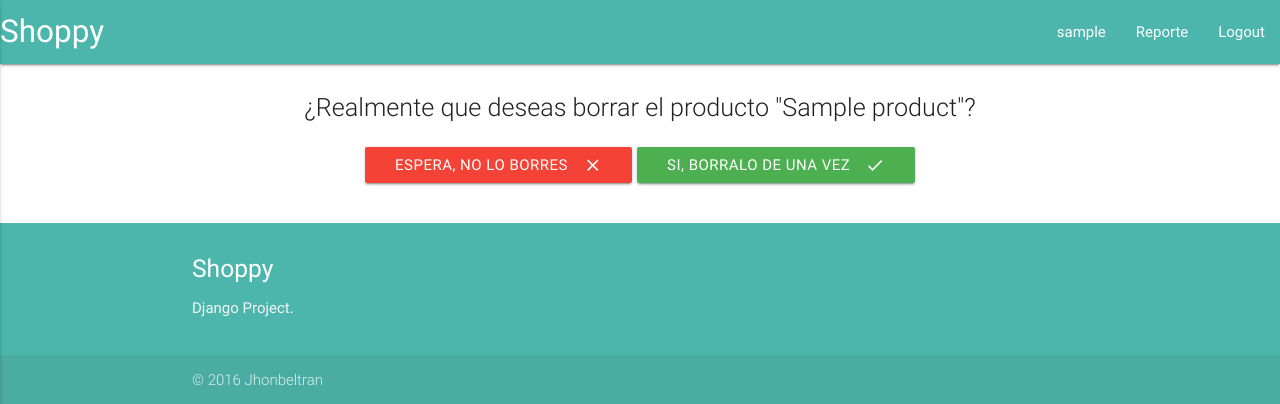
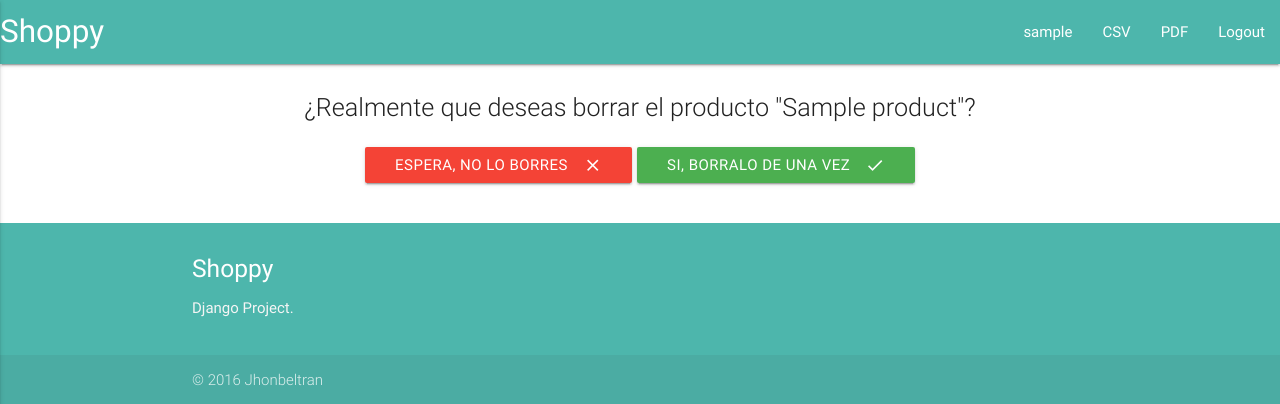
Before and after one commit to jbeltranleon/shoppydjango, a Django app: page /product/delete/1/ in a window 1280 px wide. Shown: the top 404 px of the page. Run offline with Django 3.2, Linux system fonts and the light colour scheme; a user stored in the database is signed in; tables that the repository leaves empty hold one stand-in row (values such as "Sample post"); parts of the project's set-up code (start-up, migrations or seed data) failed here and were passed over; some libraries are stand-ins or nearby versions.

Commit message:
Agrego reporte en CSV

```diff
--- a/products/urls.py
+++ b/products/urls.py
@@ -10,5 +10,6 @@ urlpatterns = [
 		views.ProductUpdate.as_view(), name='edit'),
     url(r'^product/delete/(?P<pk>[0-9]+)/$',
     	views.ProductDelete.as_view(), name='delete'),
-    url(r'^report/$', views.reportPDF, name='reportPDF'),
+    url(r'^report/pdf$', views.reportPDF, name='reportPDF'),
+    url(r'^report/csv$', views.reportCSV, name='reportCSV'),
 ]
--- a/products/views.py
+++ b/products/views.py
@@ -21,6 +21,8 @@ from reportlab.lib.enums import TA_CENTER
 from reportlab.lib import colors
 from reportlab.pdfgen import canvas
 from reportlab.platypus import Paragraph, Table, TableStyle, Image
+
+import csv
 
 class ProductCreate(LoginRequiredMixin, CreateView):
     model = Product
@@ -118,3 +120,21 @@ def reportPDF(request):
     response.write(pdf)
 
     return response
+
+def reportCSV(request):
+    products = Product.objects.order_by('id')
+    fecha = date.today()
+    # Create the HttpResponse object with the appropriate CSV header.
+    response = HttpResponse(content_type='text/csv')
+    response['Content-Disposition'] = 'attachment; filename="Stock_Report.csv"'
+
+    writer = csv.writer(response)
+    writer.writerow(['Shoppy', 'Web Store', fecha])
+    writer.writerow(['NAME', 'CATEGORY', 'PRICE'])
+
+    for product in products:
+        writer.writerow([product.name,
+                        product.category,
+                        product.price,])
+
+    return response
--- a/templates/base.html
+++ b/templates/base.html
@@ -29,7 +29,12 @@
         				</li>
                 <li>
                   {% if user.is_authenticated %}
-                  <a href="{% url 'products:reportPDF' %}">Reporte</a>
+                  <a href="{% url 'products:reportCSV' %}">CSV</a>
+                  {% endif %}
+                </li>
+                <li>
+                  {% if user.is_authenticated %}
+                  <a href="{% url 'products:reportPDF' %}">PDF</a>
                   {% endif %}
                 </li>
         				<li>
@@ -54,7 +59,12 @@
         				</li>
                 <li>
                   {% if user.is_authenticated %}
-                  <a href="{% url 'products:reportPDF' %}">Reporte</a>
+                  <a href="{% url 'products:reportPDF' %}">PDF</a>
+                  {% endif %}
+                </li>
+                <li>
+                  {% if user.is_authenticated %}
+                  <a href="{% url 'products:reportCSV' %}">CSV</a>
                   {% endif %}
                 </li>
         				<li>
```
